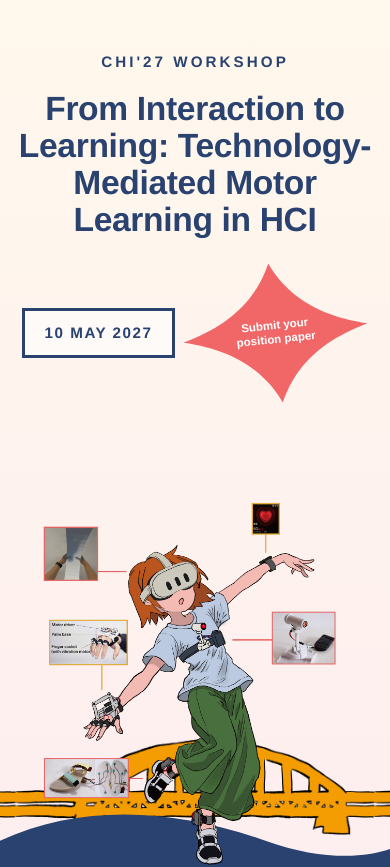
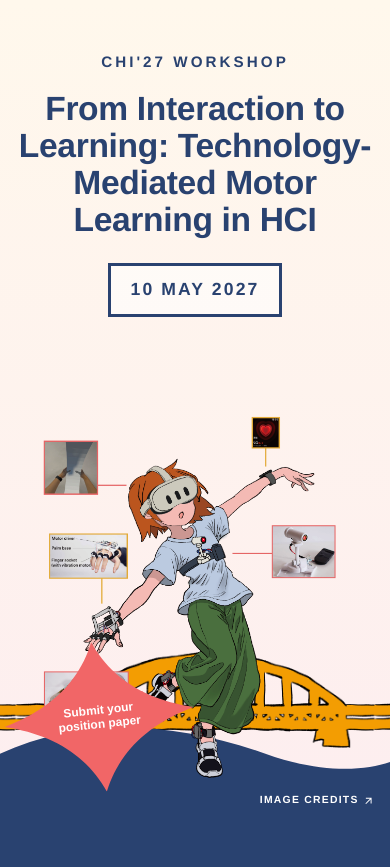
Before and after one commit to suzuyu-suzu/chi27-workshop, a Next.js app: page / in a window 390 px wide. Shown: the top 867 px of the page. Built offline with nearby package versions, Linux system fonts and the light colour scheme; what @mui/material-nextjs would draw is missing.

Commit message:
Adjust star proportions and mobile placement

```diff
--- a/components/Hero.tsx
+++ b/components/Hero.tsx
@@ -74,8 +74,8 @@ export default function Hero() {
               py: 1,
               border: `3px solid ${colors.navy}`,
               fontWeight: 700,
-              fontSize: { xs: "0.95rem", md: "1.35rem" },
-              letterSpacing: "0.1em",
+              fontSize: { xs: "1.1rem", md: "1.35rem" },
+              letterSpacing: "0.12em",
               whiteSpace: "nowrap",
               bgcolor: "rgba(255,255,255,0.6)",
             }}
@@ -95,26 +95,26 @@ export default function Hero() {
               justifyContent: "center",
               textAlign: "center",
               flexShrink: 0,
-              position: { xs: "static", md: "absolute" },
-              left: { md: 24, lg: 56 },
-              bottom: { md: -28 },
+              position: "absolute",
+              left: { xs: 4, md: 24, lg: 56 },
+              bottom: { xs: -16, md: -28 },
               zIndex: 4,
-              width: { xs: 185, md: 420, lg: 470 },
-              height: { xs: 140, md: 240, lg: 265 },
+              width: { xs: 190, md: 370, lg: 420 },
+              height: { xs: 150, md: 270, lg: 300 },
               // 星の形に切り抜く（星の外側はホバー・クリックに反応しない）
               clipPath: STAR_CLIP_PATH,
               bgcolor: colors.pink,
               color: colors.white,
               fontWeight: 700,
               lineHeight: 1.2,
-              fontSize: { xs: "0.72rem", md: "1.3rem" },
+              fontSize: { xs: "0.75rem", md: "1.3rem" },
               textDecoration: "none",
               transform: "rotate(-6deg)",
               transition: "transform 0.2s ease",
               "&:hover": { transform: "rotate(0deg) scale(1.05)" },
             }}
           >
-            <Box component="span" sx={{ width: { xs: "46%", md: "42%" } }}>
+            <Box component="span" sx={{ width: { xs: "48%", md: "46%" } }}>
               {submission.label}
             </Box>
           </Box>
```
